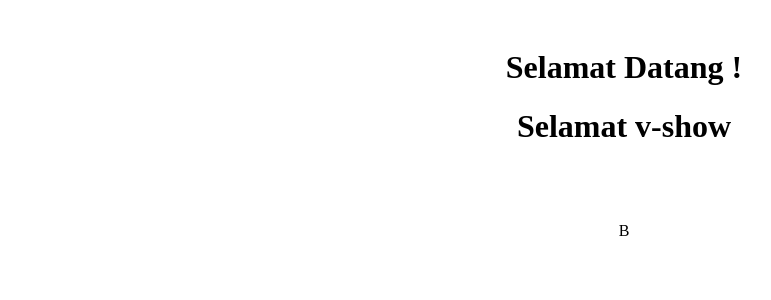
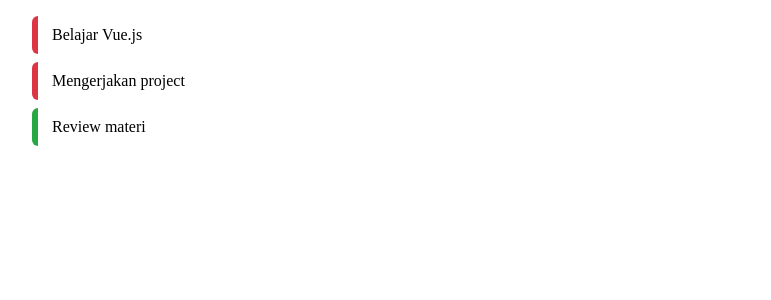
Before and after one commit to KenapaCoding/vue-full-course, a Vue app: page / in a window 1280 px wide. Shown: the top 300 px of the page, without its empty margins (16-787 px from the left). Built offline with nearby package versions, Linux system fonts and the light colour scheme.

Commit message:
materi: list rendering

```diff
--- a/src/App.vue
+++ b/src/App.vue
@@ -38,6 +38,25 @@
 
   const nilai = ref(85);
 
+  const todos = ref([
+  {
+    id: 1,
+    text: "Belajar Vue.js",
+    done: false
+  },
+  {
+    id: 2,
+    text: "Mengerjakan project",
+    done: false
+  },
+  {
+    id: 3,
+    text: "Review materi",
+    done: true
+  }
+]);
+
+
 </script>
 
 <template>
@@ -63,7 +82,7 @@
     <p>{{ search }}</p>
   </div> -->
 
-  <div class="container">
+  <!-- <div class="container">
     <h1 v-if="isLoggedIn">Selamat Datang !</h1>
     <h1 v-else>Silahkan Login terlebih dahulu</h1>
     <h1 v-show="isLoggedIn">Selamat v-show</h1>
@@ -74,7 +93,13 @@
     <p v-else-if="nilai>=80">B</p>
     <p v-else-if="nilai>=70">C</p>
     <p v-else>Tidak Lulus</p>
-  </div>
+  </div> -->
+
+  <ul>
+    <li v-for="todo in todos" :key="todo.id" class="todo-item" :class="todo.done ? 'done': 'not-done'">
+      {{ todo.text }}
+    </li>
+  </ul>
 
 </template>
 
@@ -83,4 +108,25 @@
     padding: 20px;
     text-align: center;
   }
+
+  .todo-item {
+  padding: 10px 14px;
+  margin-bottom: 8px;
+  border-radius: 6px;
+  display: flex;
+  align-items: center;
+  gap: 8px;
+  border-left: 6px solid; /* garis kiri */
+}
+
+/* Jika selesai → hijau */
+.done {
+  border-left-color: #28a745;
+}
+
+/* Jika belum selesai → merah */
+.not-done {
+  border-left-color: #dc3545;
+}
+
 </style>
```
